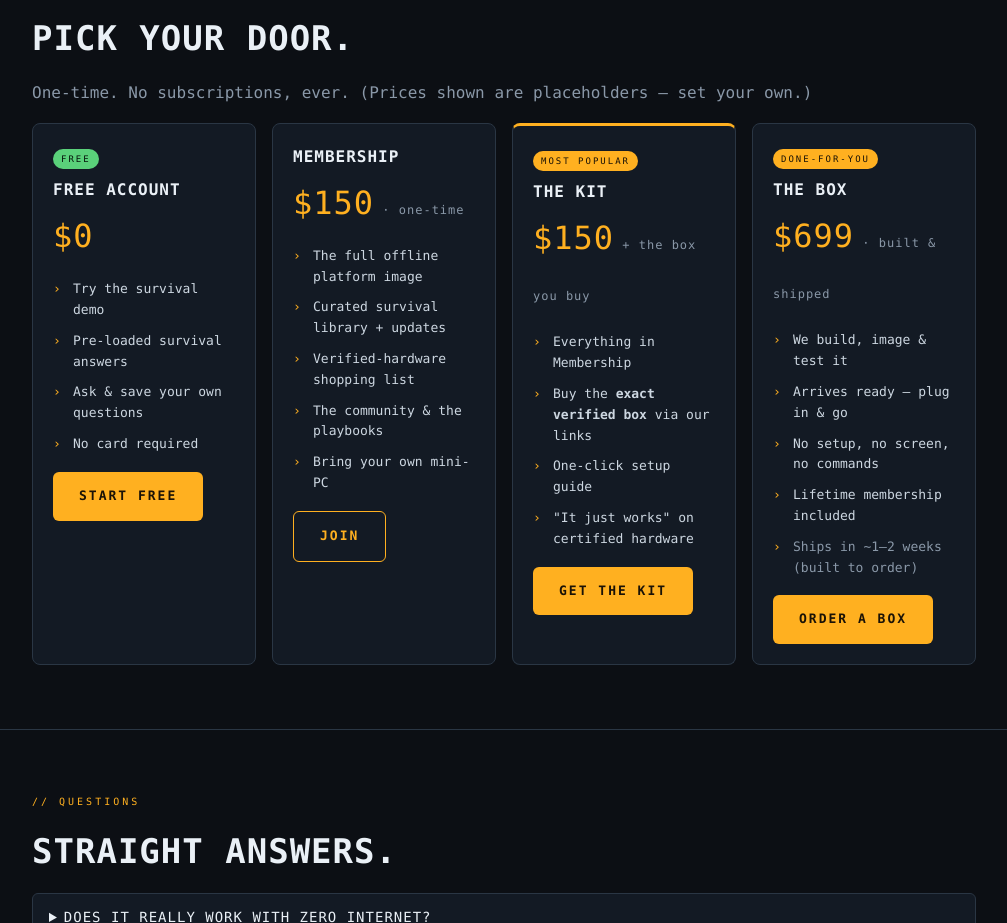
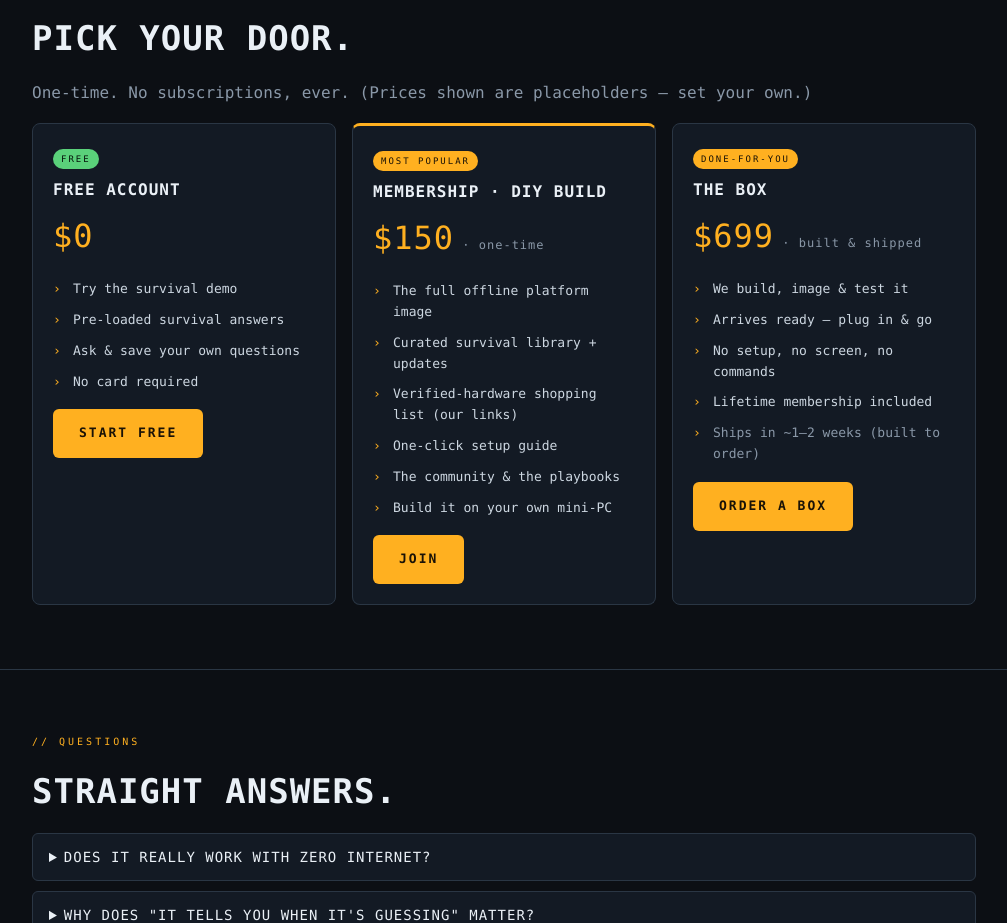
Before and after one commit to Adtiguus/endofdays-site, a plain HTML site: page index.html in a window 1280 px wide. Shown: the part 3569-4492 px from the top of the page, without its empty margins (136-1143 px from the left). Drawn offline with Linux system fonts and the light colour scheme.

Commit message:
Pricing: collapse to 3 tiers (Free / Membership DIY Build / The Box)

```diff
--- a/index.html
+++ b/index.html
@@ -181,7 +181,7 @@
   <div class="tag">// join the club</div>
   <h2>Pick your door.</h2>
   <p class="mut">One-time. No subscriptions, ever. (Prices shown are placeholders — set your own.)</p>
-  <div class="grid g4" style="margin-top:18px">
+  <div class="grid g3" style="margin-top:18px">
     <div class="card">
       <span class="badge" style="background:var(--ok);color:#06140b">Free</span>
       <h3>Free Account</h3>
@@ -194,29 +194,19 @@
       </ul>
       <a class="btn" href="/app/">Start free</a>
     </div>
-    <div class="card">
-      <h3>Membership</h3>
+    <div class="card acc">
+      <span class="badge">Most popular</span>
+      <h3>Membership · DIY Build</h3>
       <div class="price">$150<small> · one-time</small></div>
       <ul class="feat">
         <li>The full offline platform image</li>
         <li>Curated survival library + updates</li>
-        <li>Verified-hardware shopping list</li>
+        <li>Verified-hardware shopping list (our links)</li>
+        <li>One-click setup guide</li>
         <li>The community &amp; the playbooks</li>
-        <li>Bring your own mini-PC</li>
+        <li>Build it on your own mini-PC</li>
       </ul>
-      <a class="btn ghost" href="#">Join</a>
-    </div>
-    <div class="card acc">
-      <span class="badge">Most popular</span>
-      <h3>The Kit</h3>
-      <div class="price">$150<small> + the box you buy</small></div>
-      <ul class="feat">
-        <li>Everything in Membership</li>
-        <li>Buy the <b>exact verified box</b> via our links</li>
-        <li>One-click setup guide</li>
-        <li>"It just works" on certified hardware</li>
-      </ul>
-      <a class="btn" href="#">Get the kit</a>
+      <a class="btn" href="#">Join</a>
     </div>
     <div class="card">
       <span class="badge">Done-for-you</span>
```
